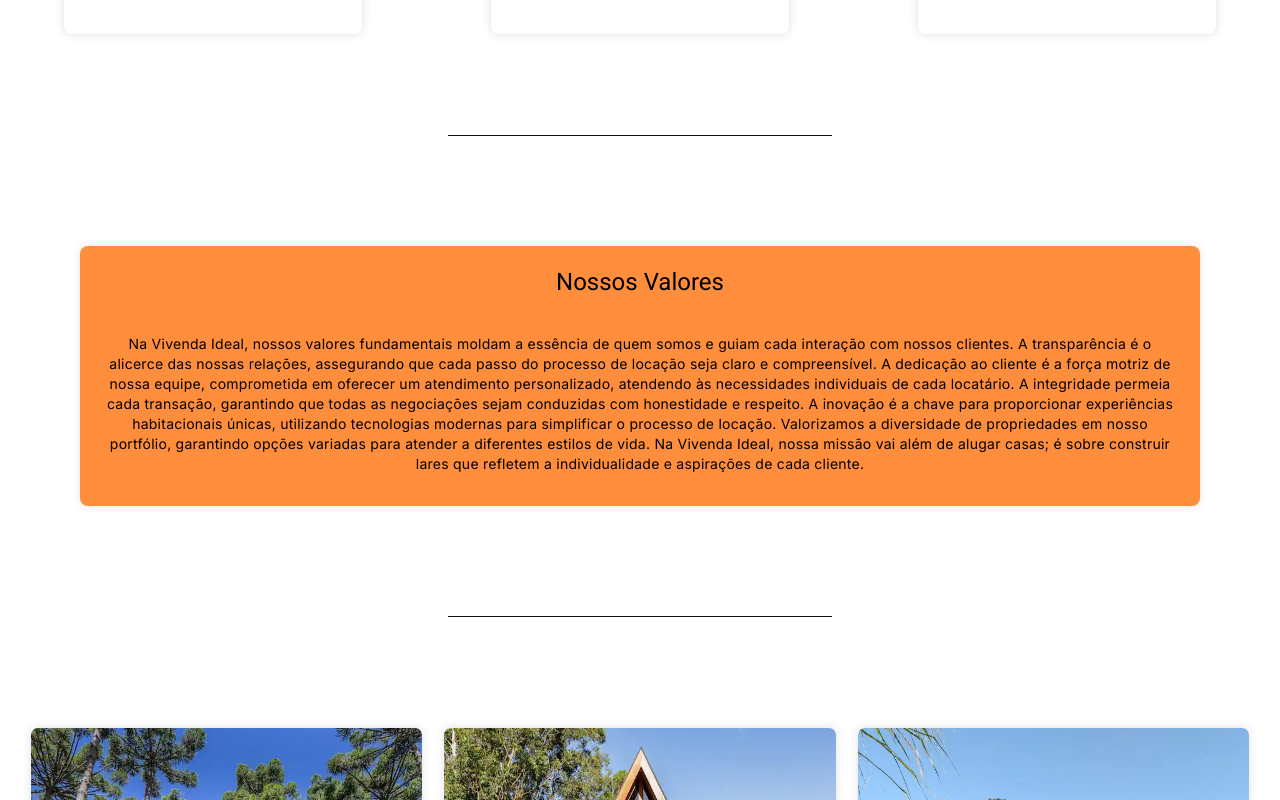
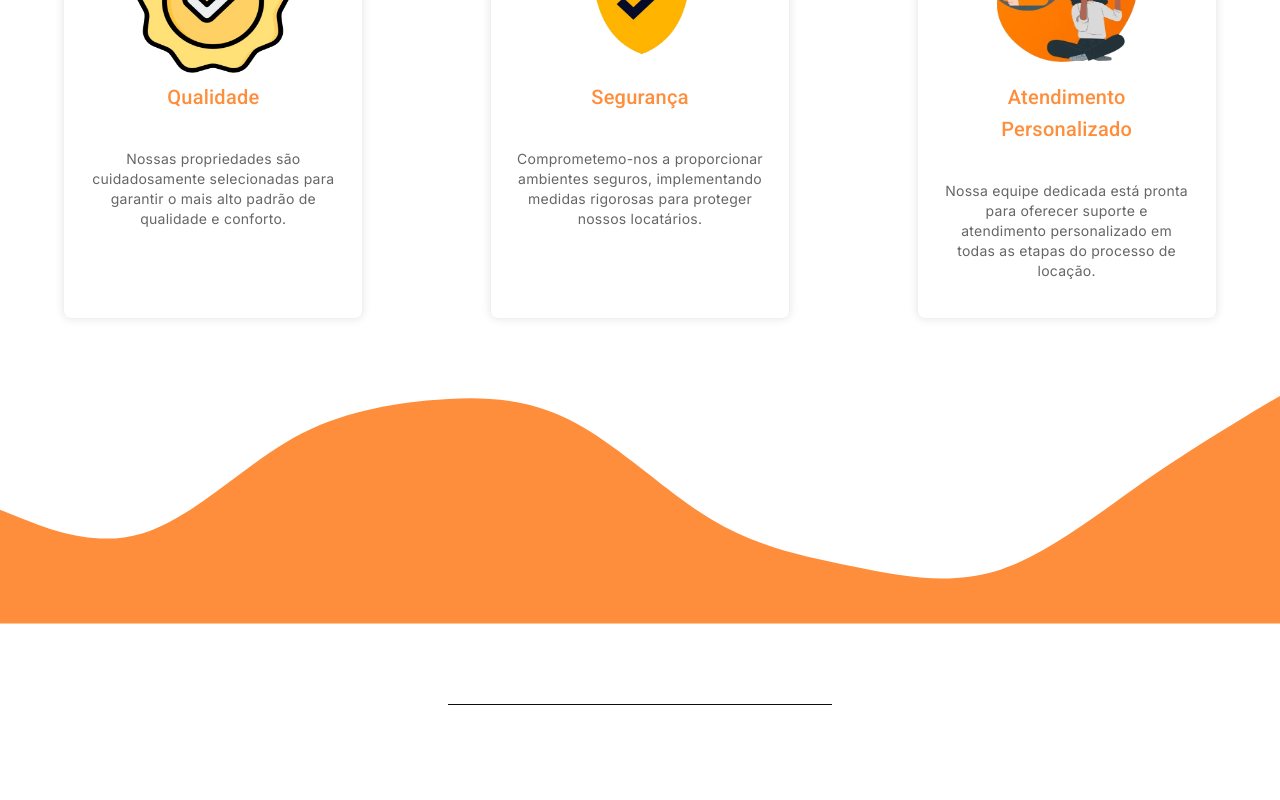
Before and after one commit to Enzohscc/imobiliaria-website, an Angular app: page / in a window 1280 px wide. Shown: the part 1280-2080 px from the top of the page. Built offline with nearby package versions, Linux system fonts and the light colour scheme.

Commit message:
feat/new-section-values

```diff
--- a/src/app/domain/pages/inicio/inicio.component.html
+++ b/src/app/domain/pages/inicio/inicio.component.html
@@ -21,6 +21,8 @@
 
 <!-- Cards de qualidade -->
 <section class="quality-and-safety">
+    <svg xmlns="http://www.w3.org/2000/svg" viewBox="0 0 1440 320"><path fill="#FF8E3C" fill-opacity="1" d="M0,192L26.7,202.7C53.3,213,107,235,160,218.7C213.3,203,267,149,320,117.3C373.3,85,427,75,480,69.3C533.3,64,587,64,640,90.7C693.3,117,747,171,800,202.7C853.3,235,907,245,960,256C1013.3,267,1067,277,1120,261.3C1173.3,245,1227,203,1280,165.3C1333.3,128,1387,96,1413,80L1440,64L1440,0L1413.3,0C1386.7,0,1333,0,1280,0C1226.7,0,1173,0,1120,0C1066.7,0,1013,0,960,0C906.7,0,853,0,800,0C746.7,0,693,0,640,0C586.7,0,533,0,480,0C426.7,0,373,0,320,0C266.7,0,213,0,160,0C106.7,0,53,0,27,0L0,0Z"></path></svg>
+
     <div class="card-csspuro">
         <img src="../assets/mini-logo-qualidade.png" alt="Qualidade">
         <br>
@@ -44,26 +46,11 @@
         <br>
         <p>Nossa equipe dedicada está pronta para oferecer suporte e atendimento personalizado em todas as etapas do processo de locação.</p>
     </div>
+
+    <svg xmlns="http://www.w3.org/2000/svg" viewBox="0 0 1440 320"><path fill="#FF8E3C" fill-opacity="1" d="M0,192L26.7,202.7C53.3,213,107,235,160,218.7C213.3,203,267,149,320,117.3C373.3,85,427,75,480,69.3C533.3,64,587,64,640,90.7C693.3,117,747,171,800,202.7C853.3,235,907,245,960,256C1013.3,267,1067,277,1120,261.3C1173.3,245,1227,203,1280,165.3C1333.3,128,1387,96,1413,80L1440,64L1440,320L1413.3,320C1386.7,320,1333,320,1280,320C1226.7,320,1173,320,1120,320C1066.7,320,1013,320,960,320C906.7,320,853,320,800,320C746.7,320,693,320,640,320C586.7,320,533,320,480,320C426.7,320,373,320,320,320C266.7,320,213,320,160,320C106.7,320,53,320,27,320L0,320Z"></path></svg>
 </section>
 
  <!-- Linha divisoria -->
- <div class="hr-container">
-    <hr class="hr">
-</div>
-
-<!-- Seção de valores -->
-<section class="container-values">
-    <div class="company-values-section">
-        <h1>Nossos Valores</h1>
-        <br>
-        <p>
-            Na Vivenda Ideal, nossos valores fundamentais moldam a essência de quem somos e guiam cada interação com nossos clientes. A transparência é o alicerce das nossas relações, assegurando que cada passo do processo de locação seja claro e compreensível. A dedicação ao cliente é a força motriz de nossa equipe, comprometida em oferecer um atendimento personalizado, atendendo às necessidades individuais de cada locatário.
-            A integridade permeia cada transação, garantindo que todas as negociações sejam conduzidas com honestidade e respeito. A inovação é a chave para proporcionar experiências habitacionais únicas, utilizando tecnologias modernas para simplificar o processo de locação. Valorizamos a diversidade de propriedades em nosso portfólio, garantindo opções variadas para atender a diferentes estilos de vida. Na Vivenda Ideal, nossa missão vai além de alugar casas; é sobre construir lares que refletem a individualidade e aspirações de cada cliente.
-        </p>
-    </div>
-</section>
-
-<!-- Linha divisoria -->
 <div class="hr-container">
     <hr class="hr">
 </div>
@@ -130,3 +117,16 @@
         </div>
     </div>
 </section>
+
+<div class="hr-container">
+    <hr class="hr">
+</div>
+
+<!-- Seção de valores -->
+<section>
+    <div class="company-values-section">
+        <p>Na eHz Store, nossos valores fundamentais moldam a essência de quem somos e guiam cada interação com nossos clientes. A transparência é o alicerce das nossas relações, assegurando que cada passo do processo de locação seja claro e compreensível. A dedicação ao cliente é a força motriz de nossa equipe, comprometida em oferecer um atendimento personalizado, atendendo às necessidades individuais de cada locatário.
+            A integridade permeia cada transação, garantindo que todas as negociações sejam conduzidas com honestidade e respeito. A inovação é a chave para proporcionar experiências habitacionais únicas, utilizando tecnologias modernas para simplificar o processo de locação. Valorizamos a diversidade de propriedades em nosso portfólio, garantindo opções variadas para atender a diferentes estilos de vida. Na Vivenda Ideal, nossa missão vai além de alugar casas; é sobre construir lares que refletem a individualidade e aspirações de cada cliente.</p>
+        <img src="/assets/undraw_People_re_8spw.png">
+    </div>
+</section>
--- a/src/app/domain/pages/inicio/inicio.component.scss
+++ b/src/app/domain/pages/inicio/inicio.component.scss
@@ -97,33 +97,6 @@
     color: #666;
 }
 
-.container-values {
-    display: flex;
-    justify-content: center;
-    align-items: center;
-    margin-top: 5rem;
-    padding: 30px;
-}
-
-/*Seção de valores*/
-.company-values-section {
-    display: flex;
-    justify-content: center;
-    align-items: center;
-    flex-direction: column;
-    min-width: 10rem;
-    max-width: 70rem;
-    background-color: var(--laranja);
-    padding: 20px;
-    border-radius: 8px;
-    box-shadow: 0 0 10px rgba(0, 0, 0, 0.1);
-}
-
-.company-values-section h1,
-.company-values-section p {
-    text-align: center;
-}
-
 .property-cards-section {
     display: flex;
     flex-wrap: wrap;
@@ -163,3 +136,31 @@
         width: 100%;
     }
 }
+
+/*Seção de valores*/
+.company-values-section{
+    display: flex;
+    justify-content: center;
+    gap: 90px;
+    align-items: center;
+    padding: 30px;
+
+    img {
+        width: 45vw;
+    }
+
+    p {
+        max-width: 30vw;
+    }
+}
+
+@media only screen and (max-width: 1400px) {
+
+    .company-values-section {
+        flex-wrap: wrap !important;
+    }
+
+    .company-values-section p {
+        max-width: 100%; /* Define o máximo para 100% da largura do contêiner pai */
+    }
+}
--- a/src/app/shared/components/header/header.component.scss
+++ b/src/app/shared/components/header/header.component.scss
@@ -41,12 +41,12 @@ button, .mat-mdc-unelevated-button {
     nav {
         display: none;
         flex-direction: column;
-        gap: 10px;
-        text-align: center;
         position: absolute;
         top: 50px;
         left: 0;
         width: 100%;
+        height: 15rem;
+        background-color: var(--branco);
     }
 
     .links {
```
Also changed, not shown: src/assets/sapiens.png (added), src/assets/undraw_People_re_8spw.png (added).
